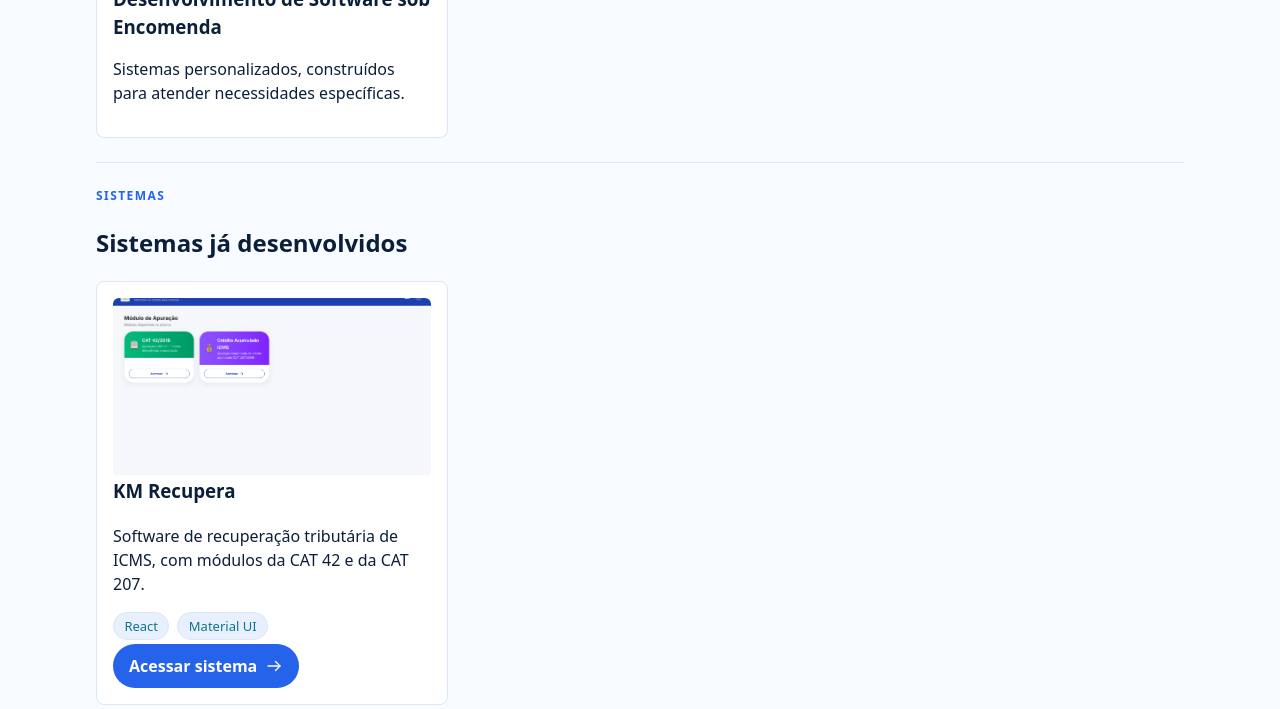
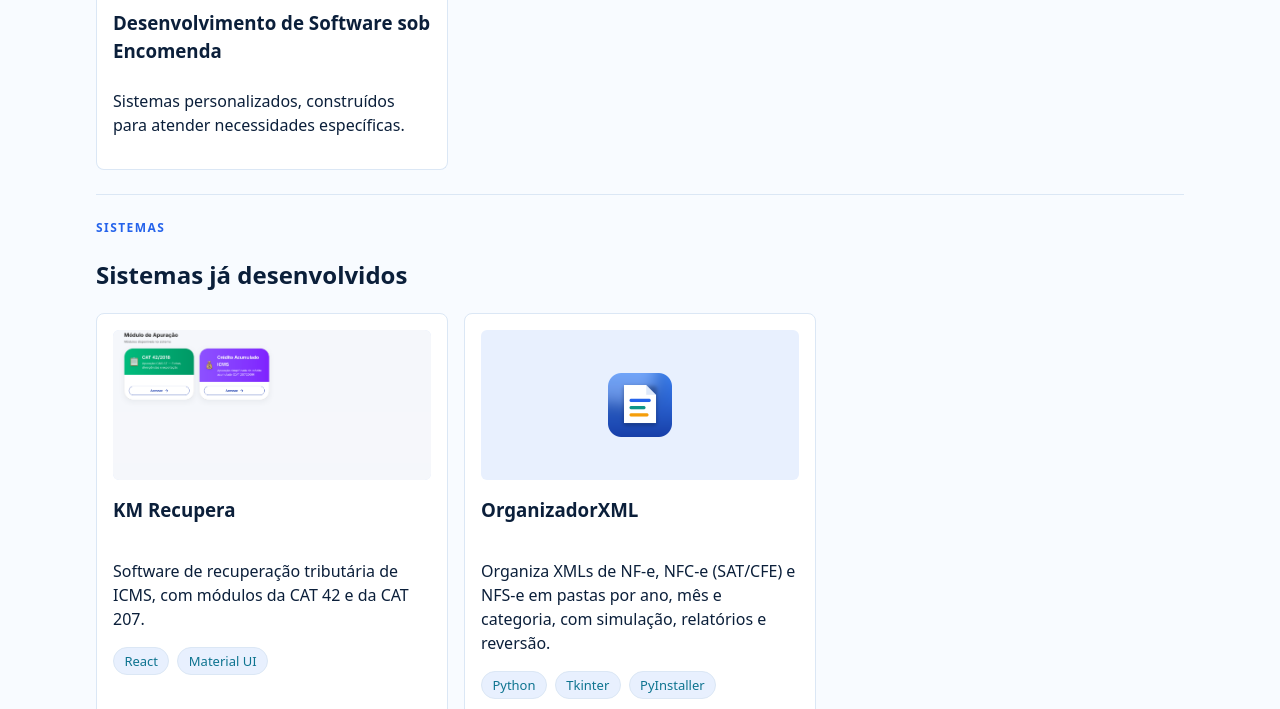
Before and after one commit to Koga-Malheiros-Technology/Website, an Astro site: page / in a window 1280 px wide. Shown: the part 1679-2388 px from the top of the page. Built offline with nearby package versions, Linux system fonts and the light colour scheme; Astro itself is replaced by a stand-in of ours.

Commit message:
feat: add OrganizadorXML project with official icon and releases link

```diff
--- a/src/components/ProjectCard.astro
+++ b/src/components/ProjectCard.astro
@@ -8,21 +8,28 @@ interface Props {
     technologies: string[];
     image?: string;
     imageAlt?: string;
+    imageIcon?: boolean;
     link?: string;
+    linkLabel?: string;
   };
 }
 
 const { project } = Astro.props;
 ---
-<article>
-  {project.image && (
+<article class="project-card">
+  <div class="project-media">
+    {project.image ? (
       <img
         src={project.image}
         alt={project.imageAlt ?? project.name}
+        class:list={project.imageIcon ? 'project-icon' : 'project-image'}
         loading="lazy"
         decoding="async"
       />
+    ) : (
+      <Icon name="mark" />
     )}
+  </div>
   <h3>{project.name}</h3>
   <p>{project.description}</p>
   <ul>
@@ -31,8 +38,8 @@ const { project } = Astro.props;
     ))}
   </ul>
   {project.link && (
-    <a class="project-access" href={project.link} aria-label={`Acessar ${project.name}`}>
-      Acessar sistema
+    <a class="project-access" href={project.link} aria-label={`${project.linkLabel ?? 'Acessar sistema'}: ${project.name}`}>
+      {project.linkLabel ?? 'Acessar sistema'}
       <Icon name="arrow-right" />
     </a>
   )}
--- a/src/data/site.ts
+++ b/src/data/site.ts
@@ -14,7 +14,9 @@ export interface Project {
   technologies: string[];
   image?: string;
   imageAlt?: string;
+  imageIcon?: boolean;
   link?: string;
+  linkLabel?: string;
 }
 
 export interface Site {
@@ -85,6 +87,17 @@ export const site: Site = {
       imageAlt: 'Tela dos módulos do sistema KM Recupera',
       link: 'https://recupera.kmtechnology.com.br',
     },
+    {
+      name: 'OrganizadorXML',
+      description:
+        'Organiza XMLs de NF-e, NFC-e (SAT/CFE) e NFS-e em pastas por ano, mês e categoria, com simulação, relatórios e reversão.',
+      technologies: ['Python', 'Tkinter', 'PyInstaller'],
+      image: '/images/organizador-xml.png',
+      imageAlt: 'Ícone do OrganizadorXML',
+      imageIcon: true,
+      link: 'https://github.com/Koga-Malheiros-Technology/Organizador-XMLS/releases',
+      linkLabel: 'Baixar no GitHub',
+    },
   ],
   contact: { email: '', whatsapp: '' },
 };
--- a/src/styles/global.css
+++ b/src/styles/global.css
@@ -159,7 +159,18 @@ section > ul {
   list-style: none;
 }
 
+/* Cards da mesma linha da grade crescem juntos, com ou sem imagem. */
+section > ul > li {
+  display: flex;
+}
+
+section > ul > li > article {
+  flex: 1;
+}
+
 article {
+  display: flex;
+  flex-direction: column;
   padding: 1rem;
   border: 1px solid var(--cor-borda);
   border-radius: 0.5rem;
@@ -181,6 +192,38 @@ article img {
   aspect-ratio: 16 / 9;
   object-fit: cover;
   border-radius: 0.375rem;
+}
+
+/* Área reservada para mídia: print, ícone ou placeholder usam a mesma altura. */
+.project-media {
+  display: flex;
+  align-items: center;
+  justify-content: center;
+  height: 150px;
+  margin-bottom: 1rem;
+  overflow: hidden;
+  border-radius: 0.375rem;
+  background-color: var(--cor-selo-azul);
+}
+
+.project-media > svg {
+  width: 48px;
+  height: 48px;
+  color: var(--cor-acento);
+}
+
+article img.project-image {
+  width: 100%;
+  height: 100%;
+  aspect-ratio: auto;
+}
+
+/* Ícone do sistema: exibido inteiro, sem o recorte do print 16:9. */
+article img.project-icon {
+  width: 64px;
+  height: 64px;
+  aspect-ratio: auto;
+  object-fit: contain;
 }
 
 article ul {
@@ -206,10 +249,19 @@ article ul {
   overflow-wrap: anywhere;
 }
 
-/* Acesso ao sistema: mesmo padrão de pílula do CTA do cabeçalho. */
+/* Altura mínima compartilhada, inclusive quando a grade tem uma só coluna. */
+.project-card {
+  min-height: 400px;
+}
+
+/* Acesso ao sistema: mesma pílula do CTA, alinhada à base do card. */
+.project-card > ul {
+  margin-bottom: 1rem;
+}
+
 .project-access {
   gap: 0.5rem;
-  margin-top: 0.25rem;
+  margin-top: auto;
   padding-inline: 1rem;
   border-radius: 999px;
   background-color: var(--cor-acento);
```
Also changed, not shown: tests/projects.test.mjs (+21 -0 lines), tests/responsive.test.mjs (+9 -0 lines), tests/smoke.test.mjs (+3 -2 lines), public/images/organizador-xml.png (added). Lines whose indentation alone changed are shown as unchanged.
